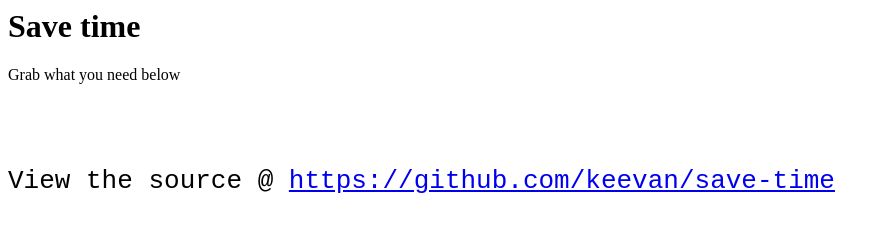
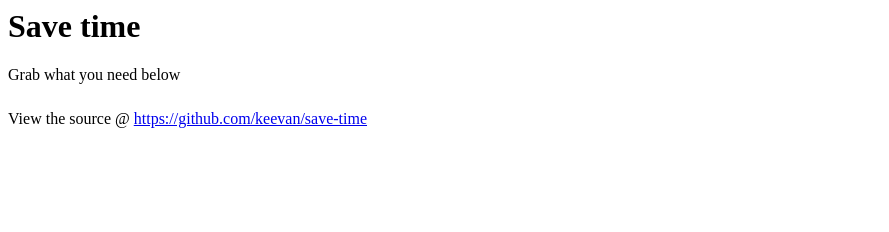
Before and after one commit to keevan/save-time, a plain HTML site: page index.html in a window 1280 px wide. Shown: the whole page, without its empty margins (0-889 px from the left). Drawn offline with Linux system fonts and the light colour scheme.

Commit message:
Update index again (copy-pasta)

```diff
--- a/index.html
+++ b/index.html
@@ -2,7 +2,7 @@
 
 <p>Grab what you need below</p>
 
-<pre id="_" style="font-size:2em;white-space:pre-line" />
+<pre id="_" style="font-size:2em;white-space:pre-line"></pre>
 
 <p>View the source @ <a href="https://github.com/keevan/save-time">https://github.com/keevan/save-time</a></p>
 
@@ -12,7 +12,7 @@
 	// Add param and value to body
 	for (let p of searchParams) {
 		document.getElementById('_').append(`
-			${p[0]}: ${p[1]}
+			${p[0]}: <b style="user-select: all">${p[1]}</b>
 		`)
 	}
 
```
